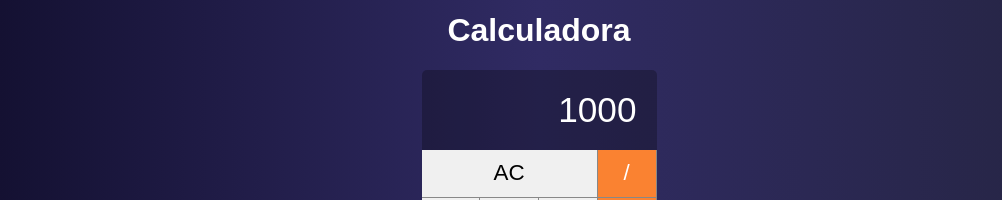
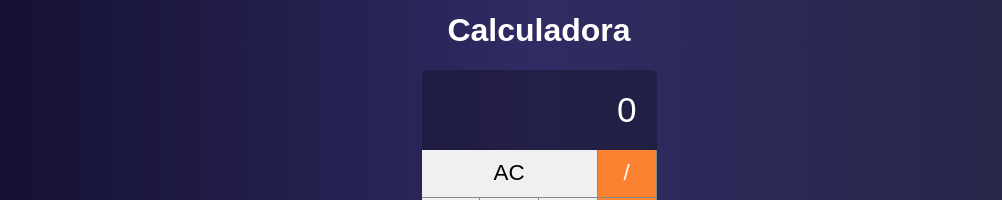
Before and after one commit to Viniciuspgmoreira/Vue, a Vue app: page / in a window 1280 px wide. Shown: the part 210-410 px from the top of the page, without its empty margins (101-1103 px from the left). Built offline with nearby package versions, Linux system fonts and the light colour scheme.

Commit message:
Clear function, transforming the object to the initial object

```diff
--- a/src/main/Calculator.vue
+++ b/src/main/Calculator.vue
@@ -1,6 +1,6 @@
 <template>
   <div class="calculator">
-    <Display value="1000"></Display>
+    <Display :value="displayValue"></Display>
     <Button label="AC" triple @onClick="clearMemory"></Button>
     <Button label="/" operation @onClick="setOperation"></Button>
     <Button label="7" @onClick="addDigit"></Button>
@@ -38,7 +38,7 @@ export default {
   components: { Button, Display },
   methods: {
     clearMemory() {
-      console.log("Limpar Memoria");
+      Object.assing(this.$data, this.$options.data());
     },
     setOperation(operation) {
       console.log("Operação" + operation);
```
